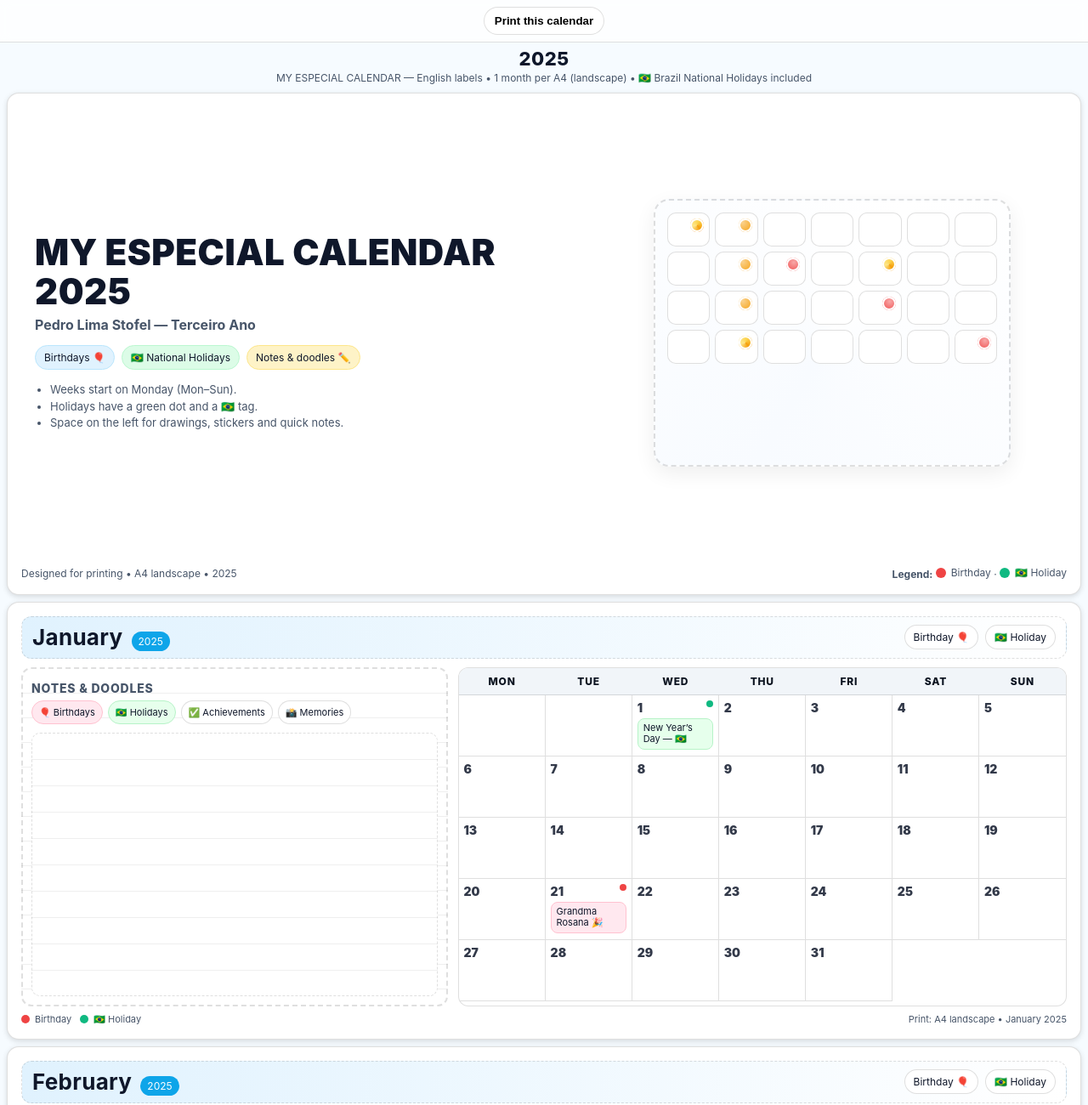
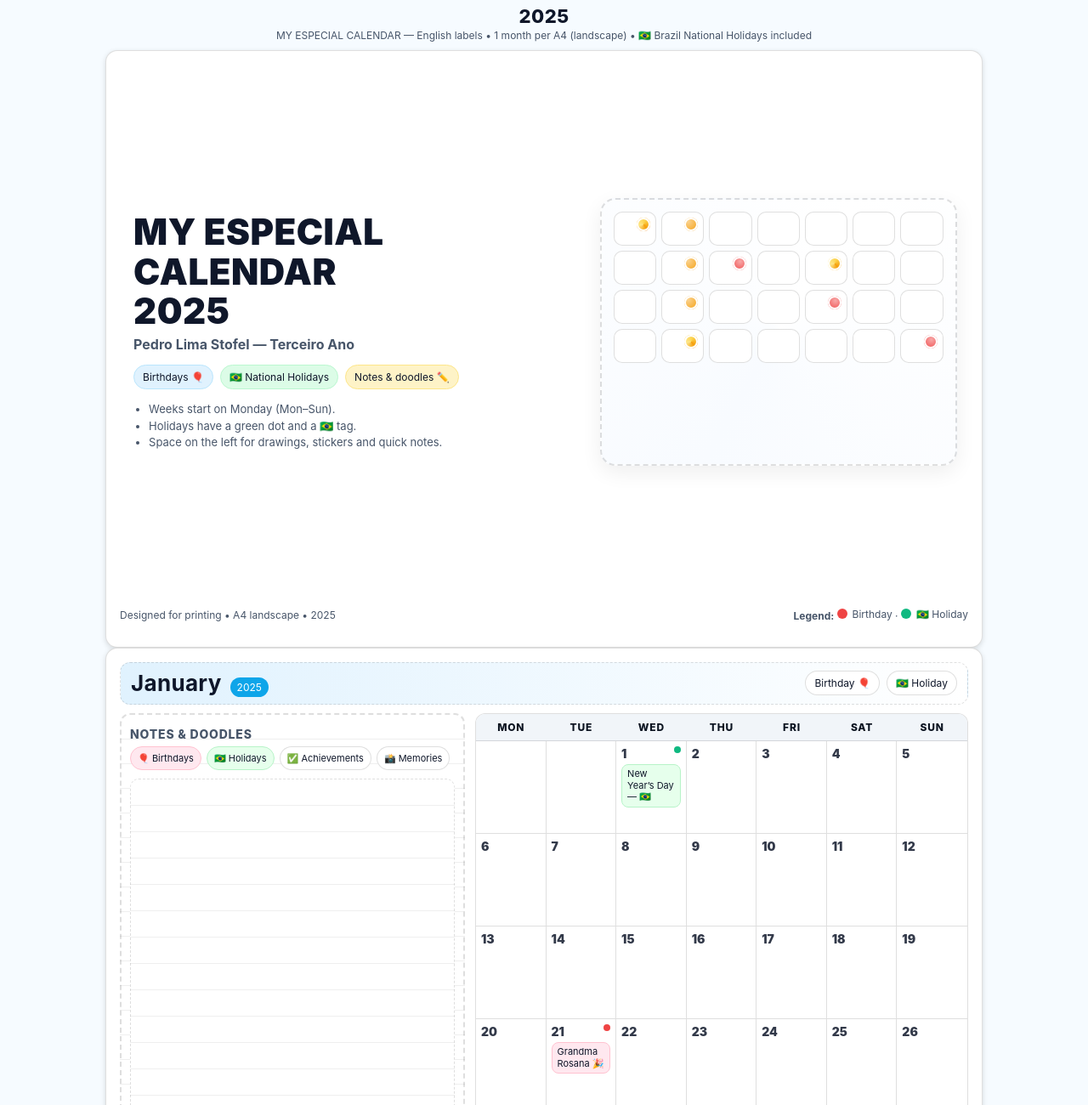
Before and after one commit to rsscavalcanti-cmyk/TrabalhosdoPedro, a plain HTML site: page index.html in a window 1280 px wide. Shown: the top 1300 px of the page at 85% size. Drawn offline with Linux system fonts and the light colour scheme.

Commit message:
Update index.html

```diff
--- a/index.html
+++ b/index.html
@@ -5,35 +5,52 @@
 <meta name="viewport" content="width=device-width, initial-scale=1" />
 <title>MY ESPECIAL CALENDAR — A4 Landscape (English) + Brazil National Holidays</title>
 <style>
-  /* —— Base & Print —— */
+  /* ——— Paginação e tamanho exatos ——— */
   @page { size: A4 landscape; margin: 12mm; }
   html, body { height: 100%; margin: 0; }
-  :root{ --ink:#0f172a; --muted:#475569; --hair:#00000020; --brand:#0ea5e9; --brand2:#f59e0b; --brand3:#ef4444; --brand4:#10b981; --paper:#fff; --bg:#f6fbff; --highlight:#dcf3ff; }
+  :root{
+    --ink:#0f172a; --muted:#475569; --hair:#00000020;
+    --brand:#0ea5e9; --brand2:#f59e0b; --brand3:#ef4444; --brand4:#10b981;
+    --paper:#fff; --bg:#f6fbff; --highlight:#dcf3ff; --note:#fde68a;
+  }
   *{ box-sizing:border-box }
-  body{ font-family: Inter, system-ui, -apple-system, Segoe UI, Roboto, Ubuntu, Cantarell, "Helvetica Neue", Arial, "Noto Sans", sans-serif; color:var(--ink); background:var(--bg); print-color-adjust: exact; -webkit-print-color-adjust: exact; }
+  body{
+    font-family: Inter, system-ui, -apple-system, Segoe UI, Roboto, Ubuntu, Cantarell, "Helvetica Neue", Arial, "Noto Sans", sans-serif;
+    color:var(--ink);
+    background:var(--bg);
+  }
 
-  .print-bar{ position:sticky; top:0; display:flex; justify-content:center; gap:8px; padding:8px; background:#ffffffcc; backdrop-filter:saturate(1.2) blur(6px); border-bottom:1px solid var(--hair); z-index:10 }
-  .print-btn{ cursor:pointer; font-weight:700; border:1px solid var(--hair); border-radius:999px; padding:8px 12px; background:#fff }
-
-  .sheet{ break-after: page; background:var(--paper); border:1px solid var(--hair); border-radius:14px; padding:16px; box-shadow: 0 2px 6px #0002; margin:8px }
-  .sheet:last-of-type{ break-after: auto }
+  /* Cada folha ocupa exatamente 1 página A4 (paisagem, margens já definidas no @page) */
+  .sheet{
+    width: 273mm;          /* 297mm - (12mm * 2) */
+    height: 186mm;         /* 210mm - (12mm * 2) */
+    margin: 0 auto;
+    page-break-after: always;
+    break-after: page;
+    background:var(--paper);
+    border:1px solid var(--hair);
+    border-radius:14px;
+    padding:16px;
+    box-shadow: 0 2px 6px #0002;
+    overflow: hidden;      /* evita transbordo para outra página */
+  }
+  .sheet:last-child{ page-break-after: auto; }
 
   .year{ text-align:center; font-weight:800; letter-spacing:.5px; margin: 6px 0 2px; font-size: 22px; }
   .legend{ text-align:center; color:var(--muted); font-size: 12px; margin-bottom: 10px; }
 
-  /* —— Cover —— */
-  .cover { display:grid; grid-template-columns: 1.2fr 1fr; gap:16px; align-items:center; min-height: 530px; }
+  .cover { display:grid; grid-template-columns: 1.2fr 1fr; gap:16px; align-items:center; height: calc(100% - 40px); }
   .cover .left{ padding:16px; }
-  .title{ font-size: 42px; line-height:1.1; font-weight:900; margin: 0 0 6px; letter-spacing:.5px }
-  .subtitle{ color:var(--muted); font-size: 16px; margin: 0 0 14px; font-weight:700 }
+  .title{ font-size: 42px; line-height:1.1; font-weight:900; margin: 0 0 6px; letter-spacing: .5px; }
+  .subtitle{ color:var(--muted); font-size: 16px; margin: 0 0 14px; font-weight: 700; }
   .badges{ display:flex; gap:8px; flex-wrap:wrap }
   .badge{ font-size:12px; padding:6px 10px; border-radius:999px; border:1px solid var(--hair); background:#fff }
   .badge.blue{ background:#e0f2fe; border-color:#bae6fd }
   .badge.yellow{ background:#fef3c7; border-color:#fde68a }
   .badge.green{ background:#dcfce7; border-color:#bbf7d0 }
-  .cover .right{ display:grid; place-items:center }
-  .playcard{ width: 420px; max-width: 100%; aspect-ratio: 4/3; border-radius:18px; border:2px dashed var(--hair); background: conic-gradient(from 30deg, #fff, #f8fbff, #fff); box-shadow:0 8px 24px #0001; padding:14px }
-  .playgrid{ display:grid; grid-template-columns: repeat(7, 1fr); gap:6px }
+  .cover .right{ display:grid; place-items:center; }
+  .playcard{ width: 420px; max-width: 100%; aspect-ratio: 4/3; border-radius:18px; border:2px dashed var(--hair); background: conic-gradient(from 30deg, #fff, #f8fbff, #fff); box-shadow:0 8px 24px #0001; padding:14px; }
+  .playgrid{ display:grid; grid-template-columns: repeat(7, 1fr); gap:6px; }
   .playcell{ height: 40px; border-radius:10px; background:#fff; border:1px solid var(--hair); position:relative }
   .sticker{ position:absolute; right:6px; top:6px; width:16px; height:16px; border-radius:50%; box-shadow:0 0 0 2px #fff inset }
   .sticker.sun{ background: radial-gradient(circle at 30% 30%, #fff8, #0000), var(--brand2) }
@@ -41,27 +58,23 @@
   .sticker.star{ background: conic-gradient(from 20deg, #fcd34d, #f59e0b, #fde68a, #fcd34d) }
   .cover-footer{ margin-top: 10px; font-size: 12px; color:var(--muted); display:flex; align-items:center; justify-content:space-between; flex-wrap:wrap; gap:8px }
 
-  /* —— Month —— */
-  .month-head{ display:flex; align-items:center; justify-content:space-between; gap:12px; padding:8px 12px; border-radius:12px; background:linear-gradient(90deg,#e0f2fe,#fff); border:1px dashed var(--hair) }
-  .month-title{ display:flex; align-items:baseline; gap:10px }
+  .month-head{ display:flex; align-items:center; justify-content:space-between; gap:12px; padding:8px 12px; border-radius:12px; background:linear-gradient(90deg,#e0f2fe,#fff); border:1px dashed var(--hair); }
+  .month-title{ display:flex; align-items:baseline; gap:10px; }
   .month-title h2{ margin:0; font-size:26px; letter-spacing:.3px }
   .month-title .badge{ background:#fff; border:1px solid var(--hair) }
   .month-title .chip{ font-size:12px; color:#fff; background:var(--brand); padding:4px 8px; border-radius:999px }
-
-  .grid-wrap{ display:grid; grid-template-columns: 2.1fr 3fr; gap:12px; margin-top:10px }
-  .notes{ border:2px dashed var(--hair); border-radius:12px; padding:10px; background: repeating-linear-gradient(transparent 0 28px, #00000010 28px 29px) #fff }
+  .grid-wrap{ display:grid; grid-template-columns: 2.1fr 3fr; gap:12px; margin-top:10px; height: calc(100% - 90px); }
+  .notes{ border:2px dashed var(--hair); border-radius:12px; padding:10px; background: repeating-linear-gradient(transparent 0 28px, #00000010 28px 29px) #fff; overflow:auto }
   .notes h3{ margin:4px 0 6px; font-size:14px; color:var(--muted); font-weight:800; text-transform:uppercase; letter-spacing:.8px }
   .labels{ display:flex; flex-wrap:wrap; gap:6px }
   .label{ font-size:11px; padding:6px 8px; border-radius:999px; border:1px solid var(--hair); background:#fff }
   .label.birth{ background:#ffe8ef; border-color:#ffc2d0 }
   .label.holiday{ background:#e6ffec; border-color:#b7f3c8 }
-
-  .calendar{ border:1px solid var(--hair); border-radius:12px; overflow:hidden; background:#fff }
+  .calendar{ border:1px solid var(--hair); border-radius:12px; overflow:hidden; background:#fff; display:flex; flex-direction:column; min-height: 100%; }
   .weekdays{ display:grid; grid-template-columns: repeat(7, 1fr); background:#f1f5f9; color:#0b1320; border-bottom:1px solid var(--hair) }
   .weekdays div{ padding:8px 6px; text-align:center; font-weight:800; font-size:12px; text-transform:uppercase; letter-spacing:.8px }
-
-  .days{ display:grid; grid-template-columns: repeat(7, 1fr) }
-  .day{ min-height:72px; border-right:1px solid var(--hair); border-bottom:1px solid var(--hair); padding:6px; position:relative; break-inside: avoid }
+  .days{ display:grid; grid-template-columns: repeat(7, 1fr); grid-auto-rows: minmax(72px, 1fr); flex:1 }
+  .day{ border-right:1px solid var(--hair); border-bottom:1px solid var(--hair); padding:6px; position:relative; min-height:0 }
   .day:nth-child(7n){ border-right:none }
   .n{ font-weight:900; font-size:14px; opacity:.85 }
   .dots{ position:absolute; right:6px; top:6px; display:flex; gap:4px }
@@ -72,34 +85,45 @@
   .pill{ font-size:11px; line-height:1.25; padding:4px 6px; border-radius:8px; background:var(--highlight); border:1px solid var(--hair) }
   .pill.birth{ background:#ffe8ef; border-color:#ffc2d0 }
   .pill.holiday{ background:#e6ffec; border-color:#b7f3c8 }
+  .foot{ margin-top:8px; font-size:11px; color:var(--muted); display:flex; align-items:center; justify-content:space-between; gap:8px; flex-wrap:wrap }
 
-  .foot{ margin-top:8px; font-size:11px; color:var(--muted); display:flex; align-items:center; justify-content:space-between; gap:8px; flex-wrap:wrap }
   .legend-mini{ display:flex; align-items:center; gap:10px; flex-wrap:wrap }
   .legend-mini span{ display:inline-flex; align-items:center; gap:6px }
   .legend-mini .m{ width:10px; height:10px; border-radius:50%; background:var(--brand) }
   .legend-mini .b{ background:var(--brand3) }
   .legend-mini .h{ background:var(--brand4) }
 
-  @media (max-width: 900px){ .grid-wrap{ grid-template-columns: 1fr } .day{ min-height:64px } }
+  @media (max-width: 900px){
+    .grid-wrap{ grid-template-columns: 1fr; height:auto }
+    .day{ min-height:64px }
+    .sheet{ width:auto; height:auto }
+  }
+
+  /* ——— Ajustes só para impressão ——— */
   @media print{
-    body{ background:#fff }
-    .print-bar{ display:none !important }
-    .sheet{ margin:0; border:none; border-radius:0; box-shadow:none }
-    .year,.legend{ display:none }
+    body{ background:#fff; }
+    .year, .legend{ display:none !important; }           /* evita criar página extra */
+    .sheet{
+      box-shadow: none !important;
+      border: none !important;
+      background: #fff !important;
+      -webkit-print-color-adjust: exact;
+      print-color-adjust: exact;
+    }
   }
 </style>
 </head>
 <body>
-  <div class="print-bar"><button class="print-btn" onclick="window.print()">Print this calendar</button></div>
   <div class="year" id="yearTitle"></div>
   <div class="legend">MY ESPECIAL CALENDAR — English labels • 1 month per A4 (landscape) • 🇧🇷 Brazil National Holidays included</div>
   <div id="root"></div>
+
 <script>
 (function(){
   'use strict';
   // —— Settings ——
   const YEAR = new Date().getFullYear();
-  const weekStartsOnMonday = true; // Mon–Sun layout
+  const weekStartsOnMonday = true;
   const monthNames = [ 'January','February','March','April','May','June','July','August','September','October','November','December' ];
   const weekdayNames = weekStartsOnMonday ? ['Mon','Tue','Wed','Thu','Fri','Sat','Sun'] : ['Sun','Mon','Tue','Wed','Thu','Fri','Sat'];
 
@@ -135,7 +159,10 @@
   const root = document.getElementById('root');
 
   // —— Helpers ——
-  function firstWeekdayOfMonth(year, monthIdx){ let wd=new Date(year, monthIdx, 1).getDay(); return (weekStartsOnMonday? (wd+6)%7 : wd); }
+  function firstWeekdayOfMonth(year, monthIdx){
+    let wd=new Date(year, monthIdx, 1).getDay();
+    return (weekStartsOnMonday? (wd+6)%7 : wd);
+  }
   function daysInMonth(year, monthIdx){ return new Date(year, monthIdx+1, 0).getDate(); }
   function byDate(list, m1to12, d){ return list.filter(x => x.m===m1to12 && x.d===d); }
 
@@ -185,7 +212,7 @@
     const notes=document.createElement('aside'); notes.className='notes';
     notes.innerHTML=`<h3>Notes & doodles</h3>
       <div class="labels"><span class="label birth">🎈 Birthdays</span><span class="label holiday">🇧🇷 Holidays</span><span class="label">✅ Achievements</span><span class="label">📸 Memories</span></div>
-      <div style="height: 310px; margin-top:10px; background: repeating-linear-gradient(transparent 0 30px, #00000010 30px 31px) #fff; border:1px dashed var(--hair); border-radius:10px;"></div>`;
+      <div style="height: 100%; min-height: 310px; margin-top:10px; background: repeating-linear-gradient(transparent 0 30px, #00000010 30px 31px) #fff; border:1px dashed var(--hair); border-radius:10px;"></div>`;
     const cal=document.createElement('section'); cal.className='calendar';
     const wd=document.createElement('div'); wd.className='weekdays'; wd.innerHTML=weekdayNames.map(w=>`<div>${w}</div>`).join('');
     const days=document.createElement('div'); days.className='days';
@@ -213,7 +240,8 @@
 
   // —— Render ——
   const now=new Date();
-  root.appendChild(buildCover(YEAR));
+  const cover=buildCover(YEAR);
+  root.appendChild(cover);
   for(let m=0;m<12;m++){
     const sheet=buildMonth(YEAR,m);
     if(m===now.getMonth()) sheet.setAttribute('id','this-month');
@@ -233,11 +261,8 @@
       console.assert(hasMariana, 'Should contain Aunt Mariana on Feb 1');
       const hasIndependence = pills.some(p => /Independence Day/.test(p.textContent));
       console.assert(hasIndependence, 'Should include 🇧🇷 Independence Day (Sep 7)');
-      const anyWeek = document.querySelector('.weekdays');
-      if(anyWeek){
-        const labels = Array.from(anyWeek.children).map(x=>x.textContent.trim());
-        console.assert(labels[0]==='Mon' && labels[6]==='Sun', 'Week must be Mon..Sun');
-      }
+      const thisMonth = document.querySelectorAll('#this-month');
+      console.assert(thisMonth.length === 1, `Expected exactly one #this-month, got ${thisMonth.length}`);
       console.log('All checks passed.');
     }catch(err){ console.error('Self-test error:', err); }
     console.groupEnd();
```
